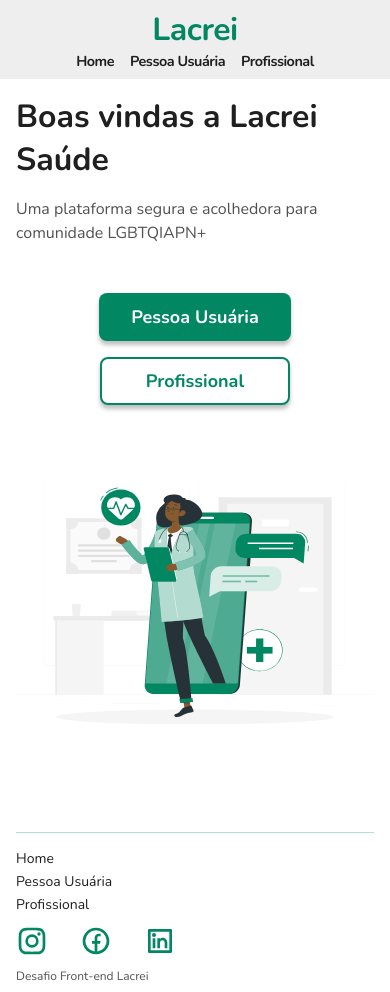
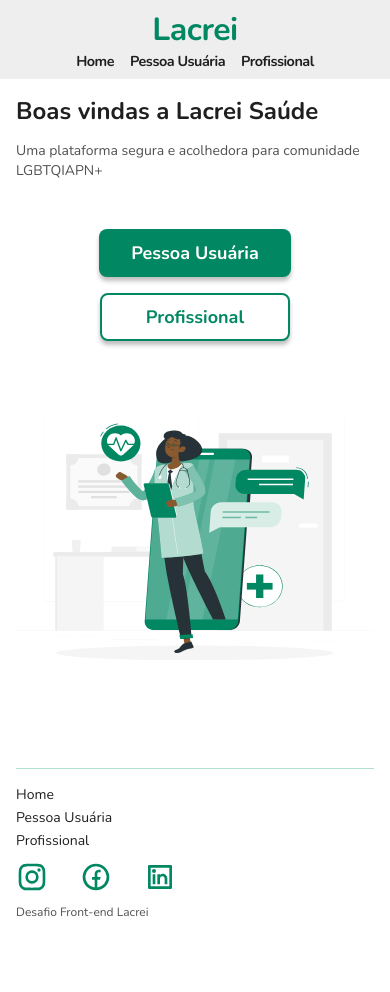
Before and after one commit to praxeds/desafio-front-end-lacrei, a React (Create React App) app: page / in a window 390 px wide. After the commit the page ends 928 px from the top, so only its background shows below. Built offline with nearby package versions, Linux system fonts and the light colour scheme.

Commit message:
Added responsive stylings to main section

```diff
--- a/src/components/main/styled.ts
+++ b/src/components/main/styled.ts
@@ -87,6 +87,14 @@ export const MainSection = styled.main`
                 flex-direction: column;
                 gap: 1rem;
             }
+            h2 {
+                ${styles.text(1.5, 700)};
+            }
+            p {
+                ${styles.text(0.875, 400)};
+                line-height: 1.25rem;
+                margin-top: 0.875rem;
+            }
         }
     }
 
```
